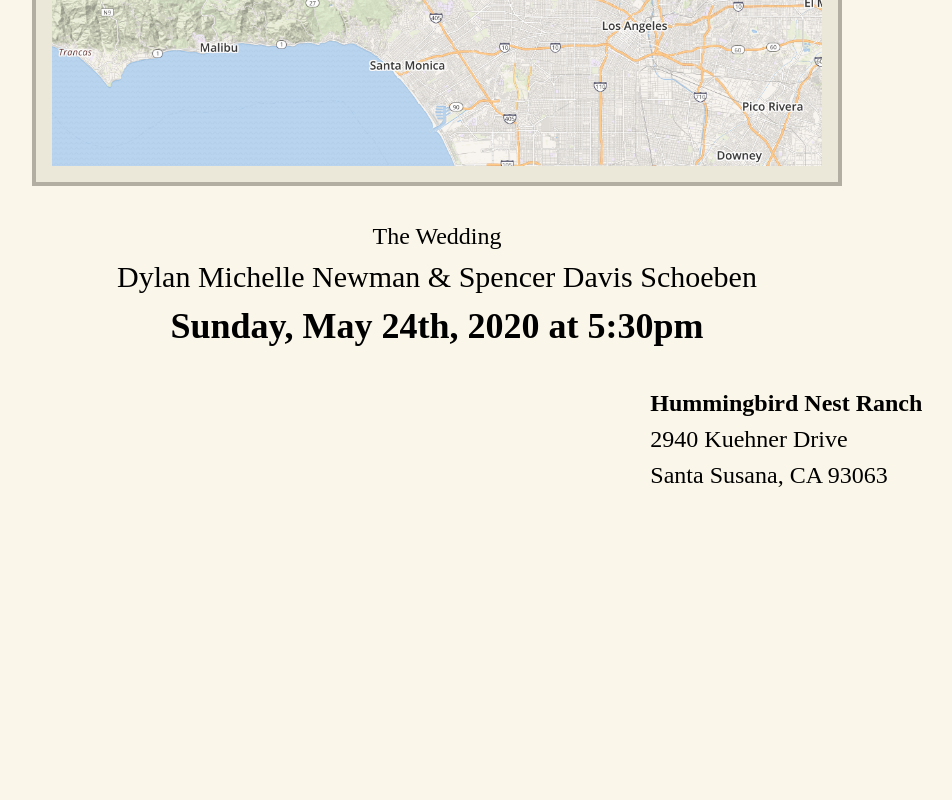
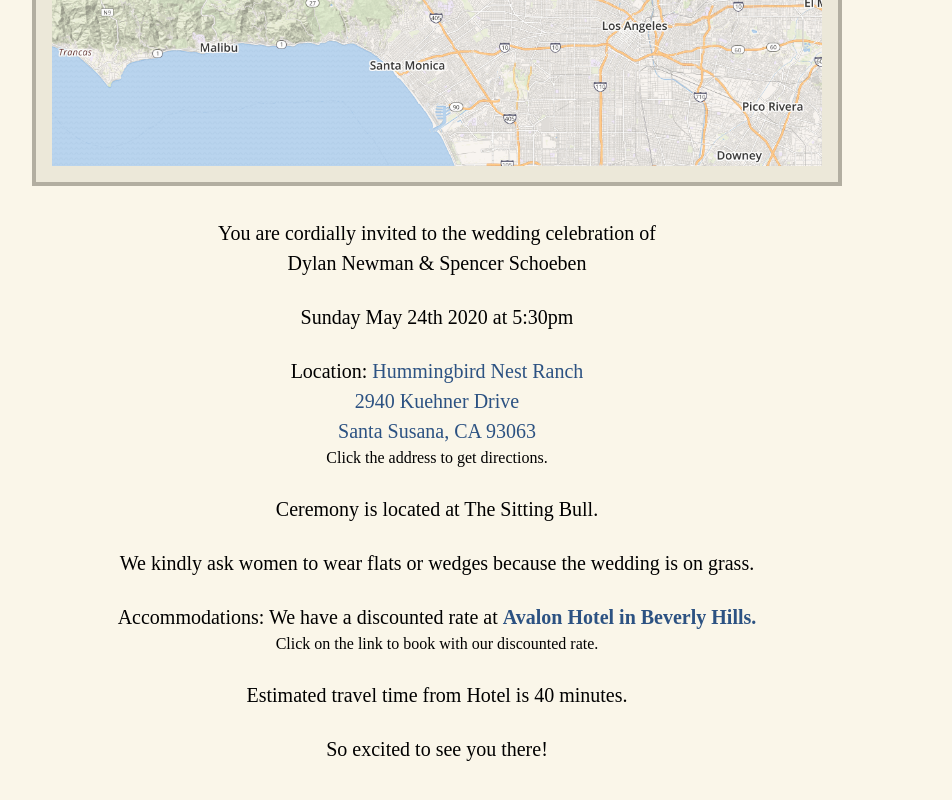
Before and after one commit to netspencer/dylanandspencer.wedding, a Next.js app: page /wedding in a window 1280 px wide. Shown: the part 566-1366 px from the top of the page, without its empty margins (203-1155 px from the left). Before the commit the page ends 1203 px from the top, so only its background shows below. Built offline with nearby package versions, Linux system fonts and the light colour scheme.

Commit message:
Update WeddingDetails for The Big Day page

```diff
--- a/components/WeddingDetails.tsx
+++ b/components/WeddingDetails.tsx
@@ -3,6 +3,20 @@ import classNames from 'classnames'
 import dynamic from 'next/dynamic'
 
 const EventMap = dynamic(() => import('./EventMap'), { ssr: false })
+
+const P: FunctionComponent = ({ children }) => (
+  <p
+    className={classNames(
+      'lg:text-xl',
+      'md:text-lg',
+      'text-base',
+      'my-4',
+      'md:my-6'
+    )}
+  >
+    {children}
+  </p>
+)
 
 const WeddingDetails: FunctionComponent = () => (
   <>
@@ -11,7 +25,8 @@ const WeddingDetails: FunctionComponent = () => (
         'container',
         'mx-auto',
         'px-2',
-        'py-4',
+        'pt-4',
+        'pb-2',
         'sm:px-8',
         'text-center',
         'libre'
@@ -26,14 +41,91 @@ const WeddingDetails: FunctionComponent = () => (
         'container',
         'mx-auto',
         'px-2',
-        'py-4',
+        'pb-4',
         'sm:px-8',
         'text-center',
         'libre'
       )}
     >
-      <h1 className={classNames('lg:text-2xl', 'md:text-xl')}>The Wedding</h1>
-      <h1 className={classNames('lg:text-3xl', 'md:text-2xl', 'text-lg')}>
+      <div className={classNames('md:w-2/3', 'w-full', 'mx-auto')}>
+        <P>
+          <span className={classNames('block', 'sm:inline')}>
+            You are cordially invited to{' '}
+          </span>
+          <span className={classNames('block', 'sm:inline')}>
+            the wedding celebration of
+          </span>
+          <span className={classNames('block')}>
+            Dylan Newman & Spencer Schoeben
+          </span>
+        </P>
+        <P>Sunday May 24th 2020 at 5:30pm</P>
+        <P>
+          Location:{' '}
+          <a
+            className={classNames('text-blue-800')}
+            target="_blank"
+            href="http://maps.apple.com/?address=2940,Kuehner+Drive,Santa+Susana,CA,93063"
+          >
+            Hummingbird Nest Ranch
+          </a>
+          <br />
+          <a
+            className={classNames('text-blue-800')}
+            target="_blank"
+            href="http://maps.apple.com/?address=2940,Kuehner+Drive,Santa+Susana,CA,93063"
+          >
+            2940 Kuehner Drive
+            <br />
+            Santa Susana, CA 93063
+          </a>
+          <span
+            className={classNames(
+              'block',
+              'text-xs',
+              'md:text-sm',
+              'lg:text-base'
+            )}
+          >
+            Click the address to get directions.
+          </span>
+        </P>
+        <P>Ceremony is located at The Sitting Bull.</P>
+        <P>
+          We kindly ask women to wear flats or wedges because the wedding is on
+          grass.
+        </P>
+        <P>
+          Accommodations: We have a discounted rate at{' '}
+          <a
+            className={classNames('font-bold', 'text-blue-800')}
+            href="https://gc.synxis.com/rez.aspx?Hotel=1919&Chain=5154&arrive=5/22/2020&depart=5/24/2020&adult=1&child=0&group=052220NEWM"
+            target="_blank"
+          >
+            Avalon Hotel in Beverly Hills.
+          </a>
+          <span
+            className={classNames(
+              'block',
+              'text-xs',
+              'md:text-sm',
+              'lg:text-base'
+            )}
+          >
+            Click on the link to book with our discounted rate.
+          </span>
+        </P>
+        <P>Estimated travel time from Hotel is 40 minutes.</P>
+        <P>So excited to see you there!</P>
+      </div>
+    </section>
+  </>
+)
+
+export default WeddingDetails
+
+{
+  /* <h1 className={classNames('lg:text-3xl', 'md:text-2xl', 'text-lg')}>
         <span className={classNames('sm:inline', 'block')}>
           Dylan Michelle Newman{' '}
         </span>
@@ -91,9 +183,5 @@ const WeddingDetails: FunctionComponent = () => (
           <br />
           Santa Susana, CA 93063
         </h2>
-      </div>
-    </section>
-  </>
-)
-
-export default WeddingDetails
+      </div> */
+}
--- a/package.json
+++ b/package.json
@@ -23,6 +23,7 @@
     "next-seo": "^4.1.0",
     "react": "^16.10.1",
     "react-dom": "^16.10.1",
+    "react-fast-compare": "^3.0.1",
     "react-images": "^1.1.0-beta.2",
     "react-mapbox-gl": "^4.8.2",
     "react-photo-gallery": "^8.0.0",
```
Also changed, not shown: 1 other file (tests, documents, lock files or other folders).
